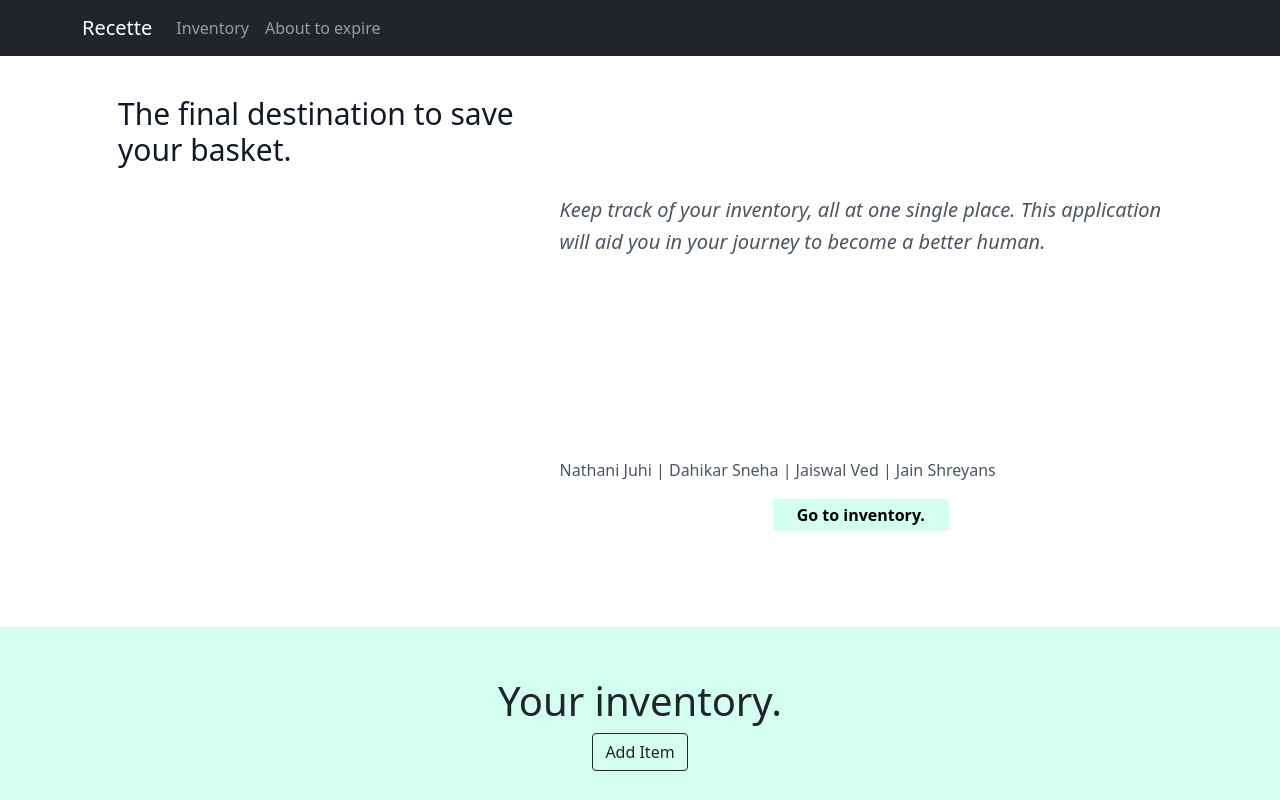
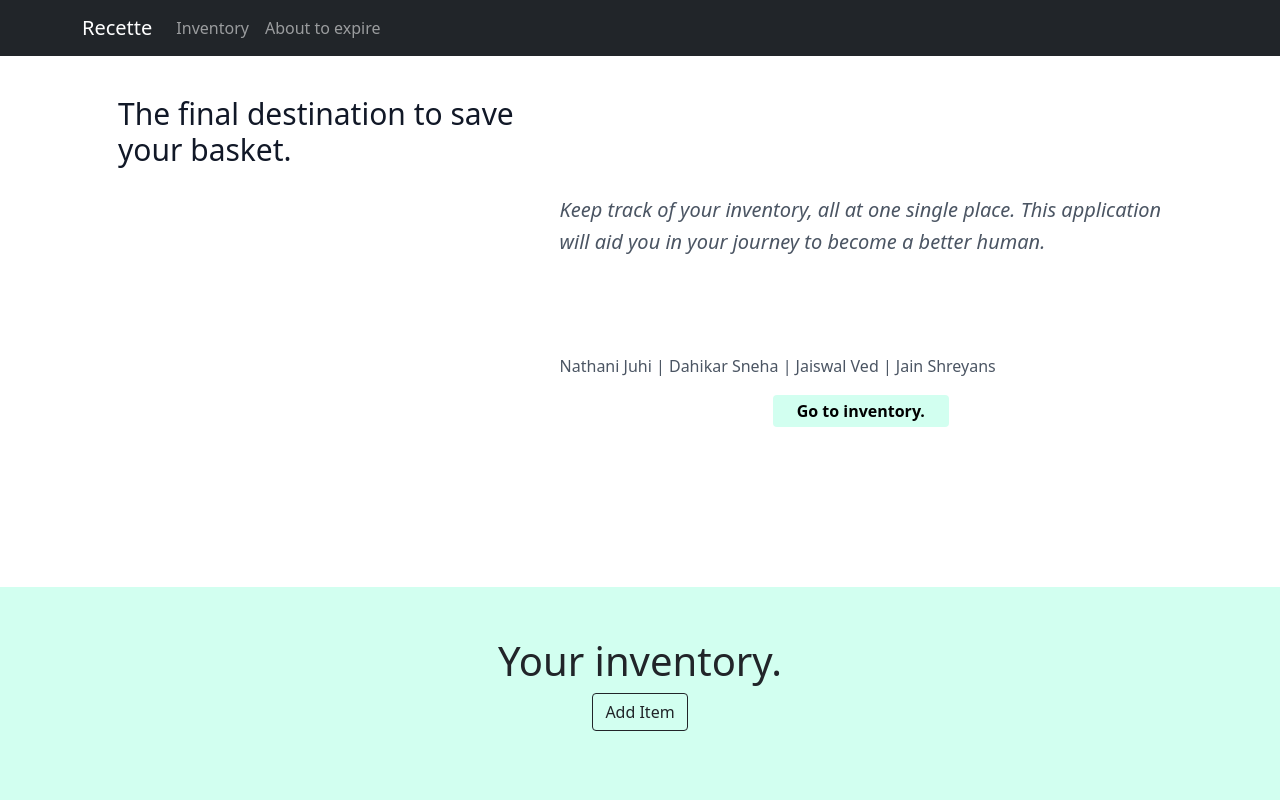
Before and after one commit to shreyanzjain/Rubix-22-14-Big-Bang-Coders, a React (Create React App) app in the folder recette/: page / in a window 1280 px wide. Shown: the top 800 px of the page. Built offline with nearby package versions, Linux system fonts and the light colour scheme.

Commit message:
sixteen.one - minor font

```diff
--- a/recette/src/components/NavBar.js
+++ b/recette/src/components/NavBar.js
@@ -22,8 +22,8 @@ function NavBar() {
                 <h2 class="sm:text-3xl text-2xl text-gray-900 font-medium title-font mb-2 md:w-2/5">The final destination to save your basket.</h2>
                 <div class="md:w-3/5 md:pl-6">
                   <p class="leading-relaxed text-base italic text-xl"><br/><br/><br/>Keep track of your inventory, all at one single place. This application will aid you in your journey to become a better human.</p>
-                  <p class="leading-relaxed text-base"><br/><br/><br/><br/><br/><br/><br/>Nathani Juhi | Dahikar Sneha | Jaiswal Ved | Jain Shreyans</p>
-                  <div class="flex md:mt-4 mt-6">
+                  <p class="leading-relaxed text-base"><br/><br/><br/>Nathani Juhi | Dahikar Sneha | Jaiswal Ved | Jain Shreyans</p>
+                  <div class="flex md:mt-4 my-16">
                     <a href='#666' class='no-underline mx-auto'>
                       <button class="inline-flex text-black font-semibold bg-emerald-300 border-0 py-1 px-4 focus:outline-none hover:bg-emerald-400 rounded">Go to inventory.</button>
                       </a>
```
